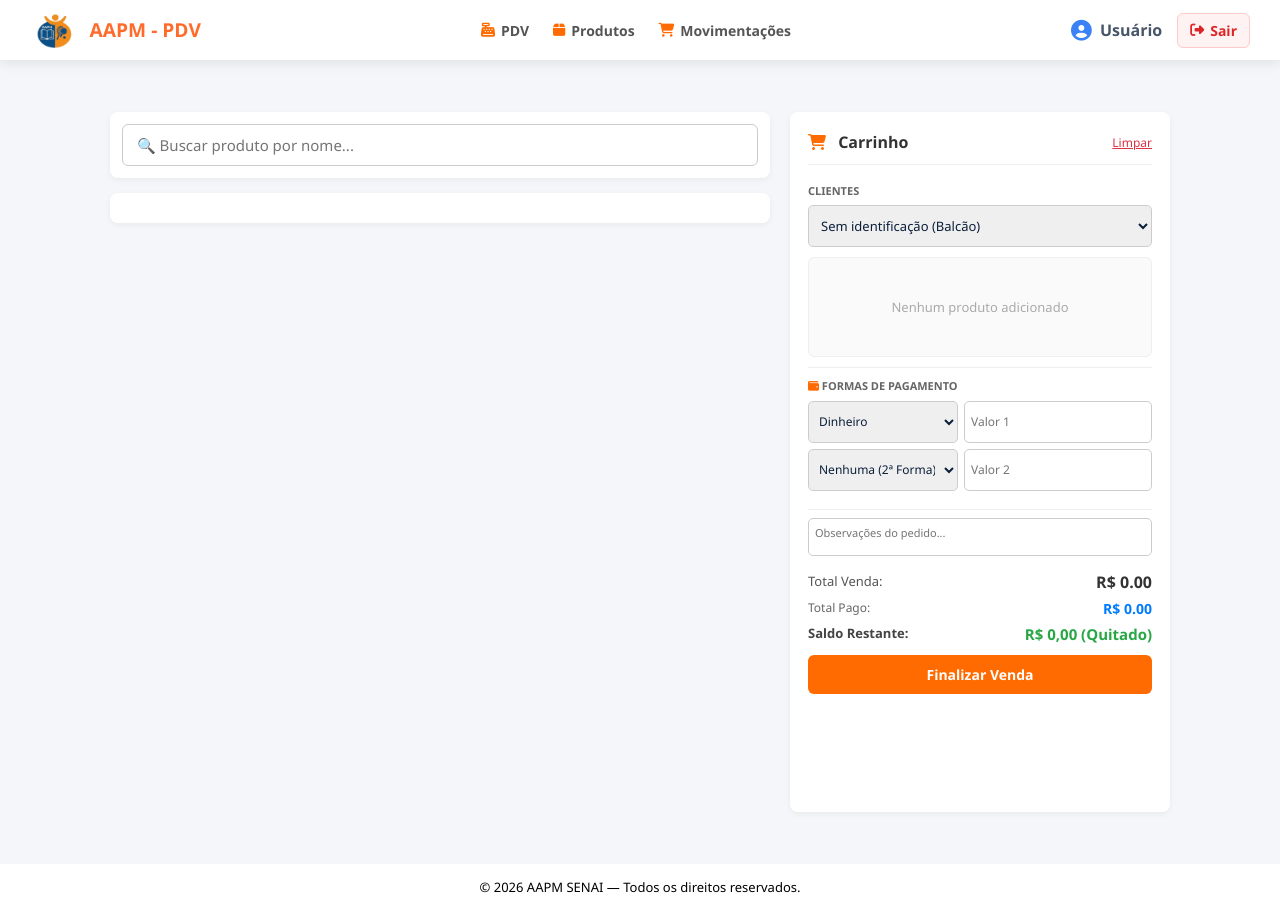
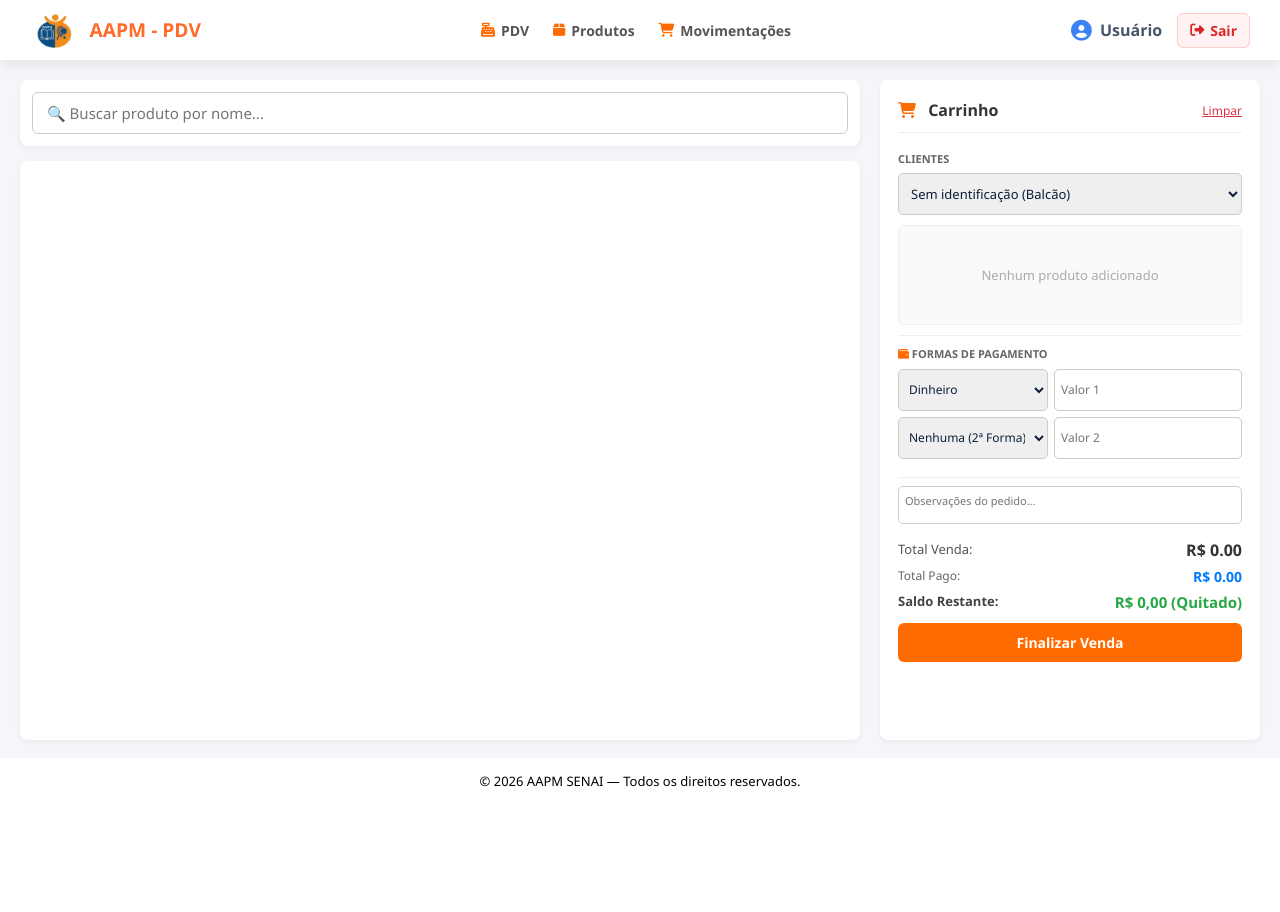
Before and after one commit to isabellyr-oliveira/Projeto-PDV, a FastAPI app: template app/templates/pdv/index.html in a window 1280 px wide. After the commit the page ends 787 px from the top, so only its background shows below. Run offline with FastAPI, Linux system fonts and the light colour scheme; the template is opened without the code that fills it, so the values that code supplies are empty.

Commit message:
arrumando espaçamento da tela pdv

```diff
--- a/app/static/CSS/pdv.css
+++ b/app/static/CSS/pdv.css
@@ -575,3 +575,233 @@ body:has(.pdv-page) .pdv-page {
     margin: 0;
     box-sizing: border-box;
 }
+
+
+
+/* ==========================================
+   PDV - OCUPAR TODA A ÁREA DISPONÍVEL
+========================================== */
+
+/* Liberar a largura do conteúdo principal */
+body:has(.pdv-page) {
+    overflow-x: hidden;
+}
+
+body:has(.pdv-page) .app-main {
+    width: 100% !important;
+    max-width: none !important;
+    margin: 0 !important;
+    padding: 0 !important;
+    box-sizing: border-box;
+}
+
+/* Contêiner principal */
+.pdv-page {
+    width: 100%;
+    max-width: none;
+    min-height: calc(100vh - 140px);
+    margin: 0;
+    padding: 20px;
+    box-sizing: border-box;
+    font-family: Arial, sans-serif;
+}
+
+/* Duas colunas */
+.pdv-layout {
+    display: grid;
+    grid-template-columns: minmax(0, 1fr) 380px;
+    gap: 20px;
+    width: 100%;
+    min-height: calc(100vh - 180px);
+    align-items: stretch;
+}
+
+/* Área dos produtos */
+.pdv-main {
+    display: flex;
+    flex-direction: column;
+    gap: 15px;
+    min-width: 0;
+    min-height: 0;
+}
+
+/* Grade de produtos */
+.pdv-produtos {
+    display: grid;
+    grid-template-columns: repeat(auto-fill, minmax(180px, 1fr));
+    align-content: start;
+    gap: 15px;
+    width: 100%;
+    flex: 1;
+    min-height: 400px;
+    padding: 15px;
+    background: #fff;
+    border-radius: 8px;
+    box-shadow: 0 2px 6px rgba(0,0,0,0.05);
+    overflow-y: auto;
+    box-sizing: border-box;
+}
+
+/* Carrinho */
+.pdv-carrinho {
+    width: 100%;
+    min-width: 0;
+    min-height: 600px;
+    background: #fff;
+    border-radius: 8px;
+    box-shadow: 0 2px 6px rgba(0,0,0,0.05);
+    padding: 18px;
+    display: flex;
+    flex-direction: column;
+    box-sizing: border-box;
+}
+
+/* Formulário do carrinho */
+.pdv-carrinho form {
+    display: flex;
+    flex-direction: column;
+    flex: 1;
+    min-height: 0;
+    overflow-y: auto;
+}
+
+/* Responsividade */
+@media (max-width: 900px) {
+    .pdv-layout {
+        grid-template-columns: 1fr;
+    }
+
+    .pdv-carrinho {
+        min-height: 600px;
+    }
+
+    .pdv-produtos {
+        min-height: 400px;
+    }
+}
+
+
+
+/* =========================================
+   CORREÇÃO DEFINITIVA DO LAYOUT DO PDV
+========================================= */
+
+/* Liberar toda a largura da página */
+body:has(.pdv-page) {
+    display: flex;
+    flex-direction: column;
+    min-height: 100vh;
+    overflow-x: hidden;
+}
+
+body:has(.pdv-page) .app-main {
+    flex: 1;
+    width: 100% !important;
+    max-width: none !important;
+    min-width: 0;
+    margin: 0 !important;
+    padding: 0 !important;
+    box-sizing: border-box;
+}
+
+/* Área principal */
+.pdv-page {
+    width: 100% !important;
+    max-width: none !important;
+    min-height: calc(100vh - 102px);
+    margin: 0 !important;
+    padding: 20px !important;
+    box-sizing: border-box;
+}
+
+/* Duas colunas */
+.pdv-layout {
+    display: grid !important;
+    grid-template-columns: minmax(0, 1fr) 380px !important;
+    gap: 20px;
+    width: 100%;
+    min-height: calc(100vh - 142px);
+    align-items: stretch;
+}
+
+/* Coluna de produtos */
+.pdv-main {
+    display: flex;
+    flex-direction: column;
+    min-width: 0;
+    width: 100%;
+    gap: 15px;
+}
+
+/* Busca */
+.pdv-main > div:first-child {
+    width: 100%;
+    box-sizing: border-box;
+}
+
+/* Grade de produtos */
+#grade-produtos.pdv-produtos {
+    display: grid !important;
+    grid-template-columns: repeat(auto-fill, minmax(180px, 1fr)) !important;
+    align-content: start;
+    gap: 15px;
+    width: 100%;
+    min-height: 400px;
+    max-height: calc(100vh - 220px);
+    overflow-y: auto;
+    box-sizing: border-box;
+}
+
+/* Cards */
+#grade-produtos .card-produto {
+    width: 100%;
+    min-width: 0;
+    height: 210px;
+    box-sizing: border-box;
+}
+
+/* Carrinho */
+.pdv-carrinho {
+    display: flex !important;
+    flex-direction: column;
+    width: 100%;
+    min-width: 0;
+    min-height: 600px;
+    height: calc(100vh - 140px);
+    position: sticky;
+    top: 15px;
+    box-sizing: border-box;
+    overflow: hidden;
+}
+
+/* Formulário */
+.pdv-carrinho #form-pdv {
+    display: flex;
+    flex-direction: column;
+    flex: 1;
+    min-height: 0;
+    overflow-y: auto;
+}
+
+/* Paginação */
+.pdv-main .pagination-wrapper {
+    width: 100%;
+    flex-shrink: 0;
+}
+
+/* Telas menores */
+@media (max-width: 900px) {
+    .pdv-layout {
+        grid-template-columns: 1fr !important;
+    }
+
+    .pdv-carrinho {
+        position: static;
+        height: auto;
+        min-height: 600px;
+    }
+
+    #grade-produtos.pdv-produtos {
+        grid-template-columns: repeat(auto-fill, minmax(160px, 1fr)) !important;
+    }
+}
--- a/app/static/CSS/style.css
+++ b/app/static/CSS/style.css
@@ -508,3 +508,34 @@ body {
         width: 100%;
     }
 }
+
+
+
+/* =========================================
+   ESTRUTURA GLOBAL DO SISTEMA
+========================================= */
+
+html,
+body {
+    min-height: 100%;
+    margin: 0;
+}
+
+body {
+    min-height: 100vh;
+    display: flex;
+    flex-direction: column;
+}
+
+.app-header {
+    flex-shrink: 0;
+    width: 100%;
+    box-sizing: border-box;
+}
+
+.app-main {
+    flex: 1;
+    width: 100%;
+    min-width: 0;
+    box-sizing: border-box;
+}
--- a/app/templates/pdv/index.html
+++ b/app/templates/pdv/index.html
@@ -1,4 +1,3 @@
-<!-- Herda o layout base padrão do projeto -->
 {% extends "base.html" %}
 
 {% block title %}PDV - Vendas{% endblock %}
@@ -6,16 +5,18 @@
 {% block content %}
 
 <link rel="stylesheet" href="{{ url_for('static', path='CSS_produtos/index.css') }}">
+<link rel="stylesheet" href="{{ url_for('static', path='CSS/pdv.css') }}">
 
-<div style="width: 100%; max-width: 1400px; margin: 0 auto; padding: 20px; box-sizing: border-box; font-family: Arial, sans-serif;">
+
+<div class="pdv-page">
 
     <!-- Alertas via JS -->
     <div id="container-alertas"></div>
 
-    <div style="display: flex; gap: 20px; align-items: flex-start;">
+    <div class="pdv-layout">
 
         <!-- SEÇÃO ESQUERDA: Busca e Catálogo de Produtos -->
-        <div style="flex: 1; display: flex; flex-direction: column; gap: 15px;">
+        <div class="pdv-main">
 
             <!-- Busca -->
             <div style="background: #fff; padding: 12px; border-radius: 8px; box-shadow: 0 2px 6px rgba(0,0,0,0.05);">
@@ -25,8 +26,7 @@
             </div>
 
             <!-- Grade de Produtos -->
-            <div id="grade-produtos"
-                style="display: grid; grid-template-columns: repeat(auto-fill, minmax(180px, 1fr)); gap: 15px; background: #fff; padding: 15px; border-radius: 8px; box-shadow: 0 2px 6px rgba(0,0,0,0.05); max-height: calc(100vh - 220px); overflow-y: auto;">
+            <div id="grade-produtos" class="pdv-produtos">
                 {% for produto in produtos %}
                 <div class="card-produto" data-nome="{{ produto.nome|lower }}"
                     onclick="adicionarAoCarrinho({{ produto.id }}, '{{ produto.nome }}', {{ produto.preco }}, {{ produto.estoque_atual }})"
@@ -102,7 +102,7 @@
         </div>
 
         <!-- SEÇÃO DIREITA: Carrinho e Checkout -->
-        <div style="width: 380px; background: #fff; border-radius: 8px; box-shadow: 0 2px 6px rgba(0,0,0,0.05); padding: 18px; display: flex; flex-direction: column; height: calc(100vh - 100px); box-sizing: border-box; position: sticky; top: 20px;">
+        <div class="pdv-carrinho">
 
             <h3 style="margin: 0 0 12px 0; font-size: 16px; color: #333; border-bottom: 1px solid #eee; padding-bottom: 10px; display: flex; justify-content: space-between; align-items: center;">
                 <span><i class="fa-solid fa-cart-shopping" style="color: #ff6b00; margin-right: 8px;"></i> Carrinho</span>
```
Also changed, not shown: app/templates/usuarios/index.html (+6 -9 lines).
